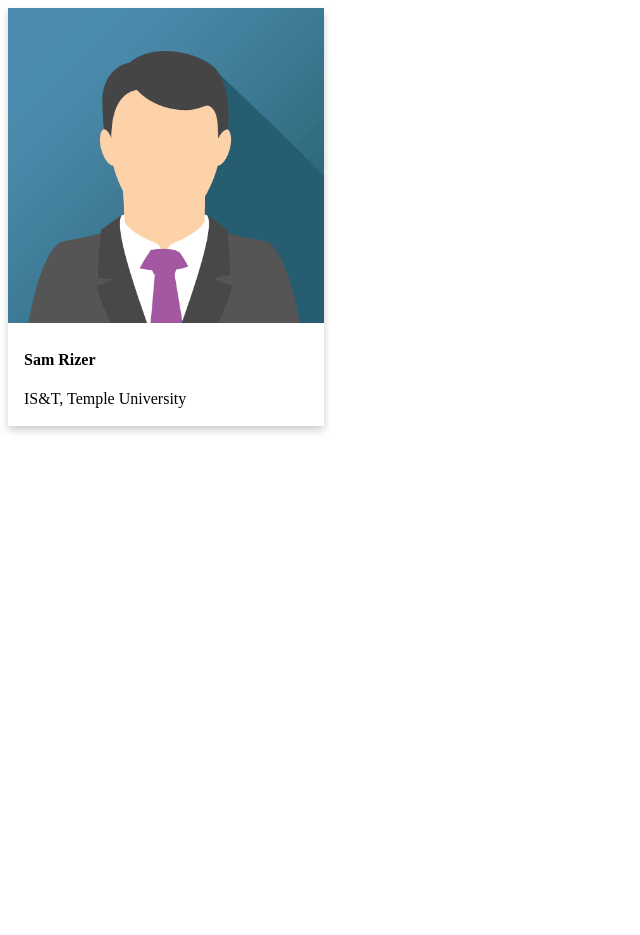
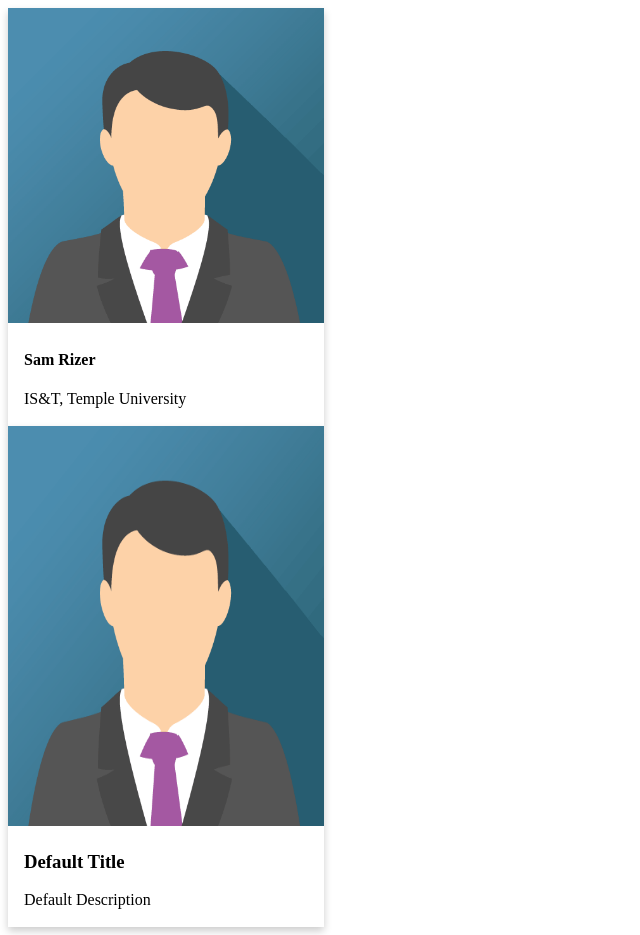
Before and after one commit to sxmrxzxr/3344_Tutorial, a plain HTML site: page index.html in a window 1280 px wide. Shown: the whole page, without its empty margins (0-640 px from the left). Before the commit the page ends 800 px from the top, so only its background shows below. Drawn offline with Linux system fonts and the light colour scheme.

Commit message:
Javascript initialization with card objects

```diff
--- /dev/null
+++ b/card.js
@@ -0,0 +1,40 @@
+/*
+ * To change this license header, choose License Headers in Project Properties.
+ * To change this template file, choose Tools | Templates
+ * and open the template in the editor.
+ */
+
+function MakeCardFw() {
+
+    var app ={};
+
+    var $ = function(ele) {
+        return document.getElementById(ele);
+    };
+
+    app.MakeCard = function(params) {
+        if (!params || !params.id) {
+            alert("You must provide an object with an id property.");
+            return;
+        }
+
+        params.image = params.image || "img_avatar.png";
+        params.title = params.title || "Default Title";
+        params.desc = params.desc || "Default Description";
+
+        var card = document.getElementById(params.id);
+
+        var imgSpan = document.createElement("img");
+        imgSpan.src = params.image;
+        imgSpan.height = "400";
+        imgSpan.width = "400";
+
+        var textSpan = document.createElement("span");
+        textSpan.innerHTML = "<div class='container'><h3>" + params.title + "</h3><p>" + params.desc + "</p></div>";
+
+        card.appendChild(imgSpan);
+        card.appendChild(textSpan);
+    };
+
+    return app;
+}
--- a/index.html
+++ b/index.html
@@ -19,5 +19,16 @@ and open the template in the editor.
                 <p>IS&T, Temple University</p>
             </div>
         </div>
+        <div id="firstCard" class="card">
+
+        </div>
+        <script src="card.js"></script>
+        <script>
+            var x = MakeCardFw();
+
+            var y = x.MakeCard({
+                id: "firstCard"
+            });
+        </script>
     </body>
 </html>
```
